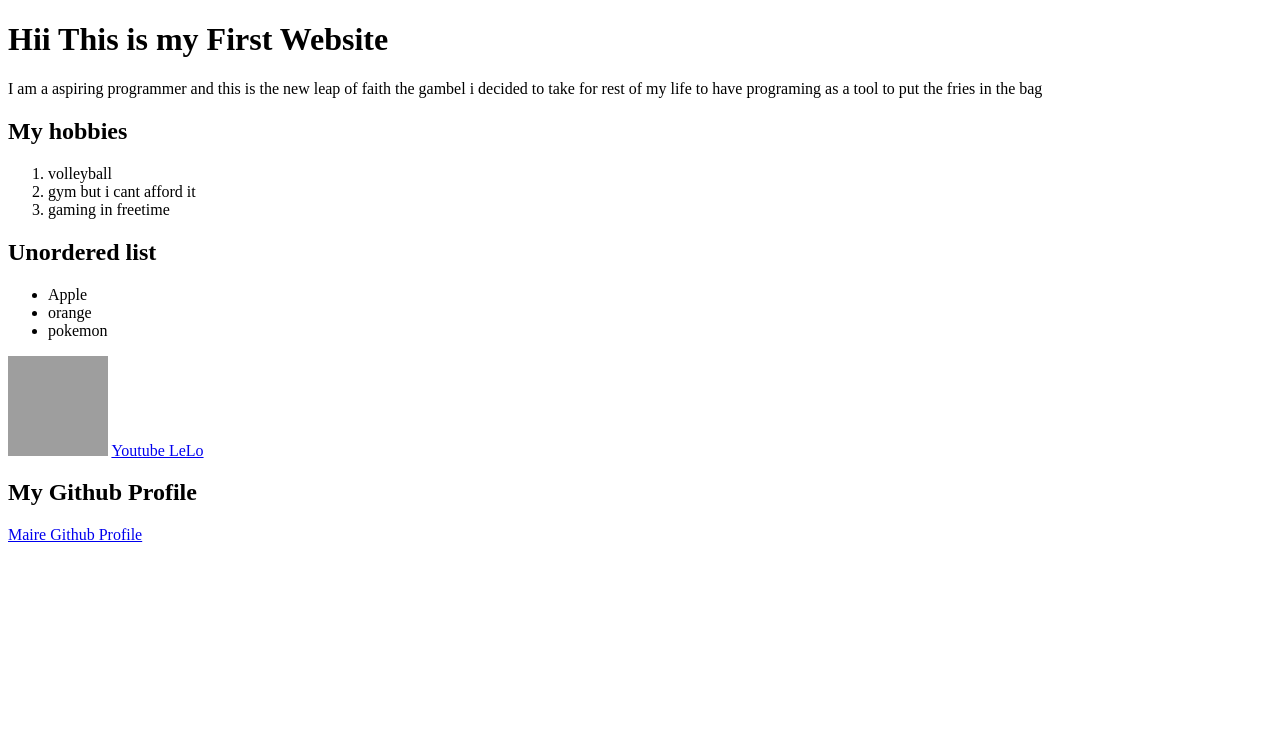
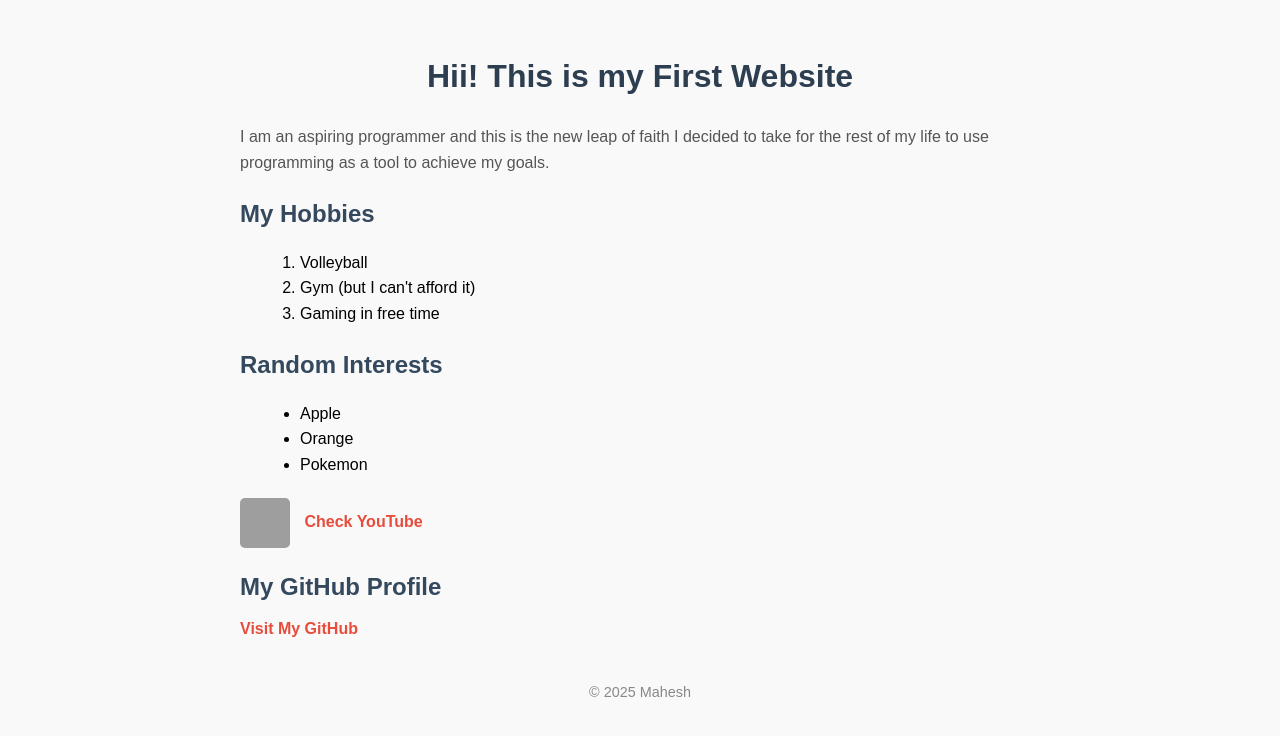
Before and after one commit to MaheshThakur9152/First-Website-, a plain HTML site: page index.html in a window 1280 px wide. Drawn offline with Linux system fonts and the light colour scheme; grey boxes are pictures that could not be loaded.

Commit message:
internal css added

```diff
--- a/index.html
+++ b/index.html
@@ -3,39 +3,94 @@
 <head>
   <meta charset="UTF-8">
   <meta name="viewport" content="width=device-width, initial-scale=1.0">
-    <title>Document</title>
+  <title>My First Website</title>
+
+  <style>
+    body {
+      font-family: Arial, sans-serif;
+      line-height: 1.6;
+      max-width: 800px;
+      margin: 20px auto;
+      padding: 10px;
+      background-color: #f9f9f9;
+    }
+    h1 {
+      text-align: center;
+      color: #2c3e50;
+    }
+    h2 {
+      color: #34495e;
+      margin-bottom: 10px;
+    }
+    p {
+      color: #555;
+    }
+    ul, ol {
+      margin-left: 20px;
+      margin-bottom: 15px;
+    }
+    a {
+      color: #e74c3c;
+      text-decoration: none;
+      font-weight: bold;
+    }
+    a:hover {
+      text-decoration: underline;
+    }
+    img {
+      vertical-align: middle;
+      margin-right: 10px;
+      border-radius: 5px;
+    }
+    div {
+      margin-bottom: 20px;
+    }
+    footer {
+      text-align: center;
+      font-size: 0.9rem;
+      color: #888;
+      margin-top: 40px;
+    }
+  </style>
 </head>
 <body>
+
   <header>
-        <h1>Hii This is my First Website</h1>
-        <p>I am a aspiring programmer and this is the new leap of faith the gambel i decided to take for rest of my life to have programing as a tool to put the fries in the bag</p>
+    <h1>Hii! This is my First Website</h1>
+    <p>I am an aspiring programmer and this is the new leap of faith I decided to take for the rest of my life to use programming as a tool to achieve my goals.</p>
+  </header>
+
   <div>
-        <h2>My hobbies</h2>
+    <h2>My Hobbies</h2>
     <ol>
-            <li>volleyball</li>
-            <li>gym but i cant afford it</li>
-            <li>gaming in freetime</li>
+      <li>Volleyball</li>
+      <li>Gym (but I can't afford it)</li>
+      <li>Gaming in free time</li>
     </ol>
-        </div>
-        <div>
-            <h2>Unordered list</h2>
-            <ul>
-                <li>Apple</li>
-                <li>orange</li>
-                <li>pokemon</li>
-            </ul>
-        </div>
-        <div>
-        <img src ="https://upload.wikimedia.org/wikipedia/commons/e/e1/Logo_of_YouTube_%282015-2017%29.svg" alt="youtube" height="100px" width="100px">
-        <a href="http://youtube.com" target="_blank" rel="noopener noreferrer">Youtube LeLo</a>
   </div>
 
   <div>
-            <h2>My Github Profile</h2>
-            <a href="https://github.com/MaheshThakur9152" target="_blank" rel="noopener noreferrer">Maire Github Profile</a>
-
+    <h2>Random Interests</h2>
+    <ul>
+      <li>Apple</li>
+      <li>Orange</li>
+      <li>Pokemon</li>
+    </ul>
   </div>
 
-    </header>
+  <div>
+    <img src="https://upload.wikimedia.org/wikipedia/commons/e/e1/Logo_of_YouTube_%282015-2017%29.svg" alt="YouTube Logo" height="50" width="50">
+    <a href="http://youtube.com" target="_blank" rel="noopener noreferrer">Check YouTube</a>
+  </div>
+
+  <div>
+    <h2>My GitHub Profile</h2>
+    <a href="https://github.com/MaheshThakur9152" target="_blank" rel="noopener noreferrer">Visit My GitHub</a>
+  </div>
+
+  <footer>
+    &copy; 2025 Mahesh
+  </footer>
+
 </body>
 </html>
```
Lines whose indentation alone changed are shown as unchanged.
